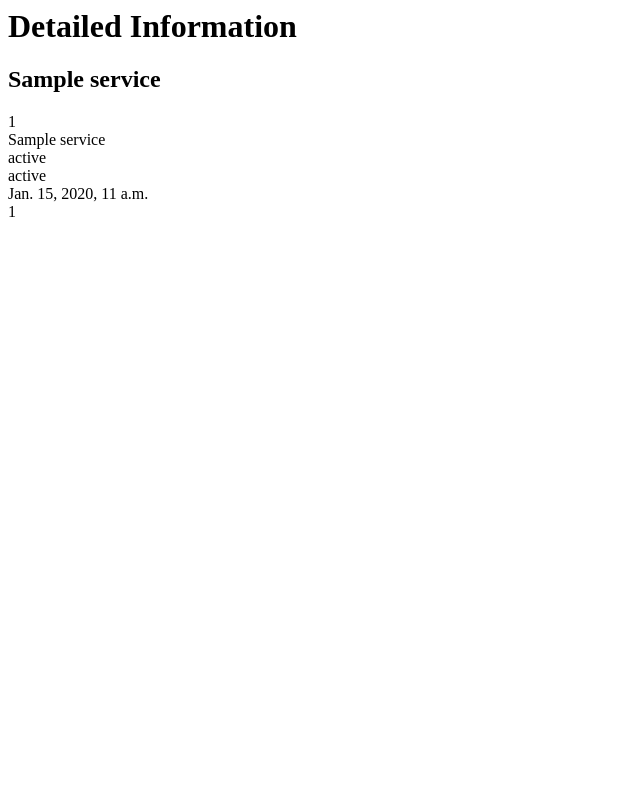
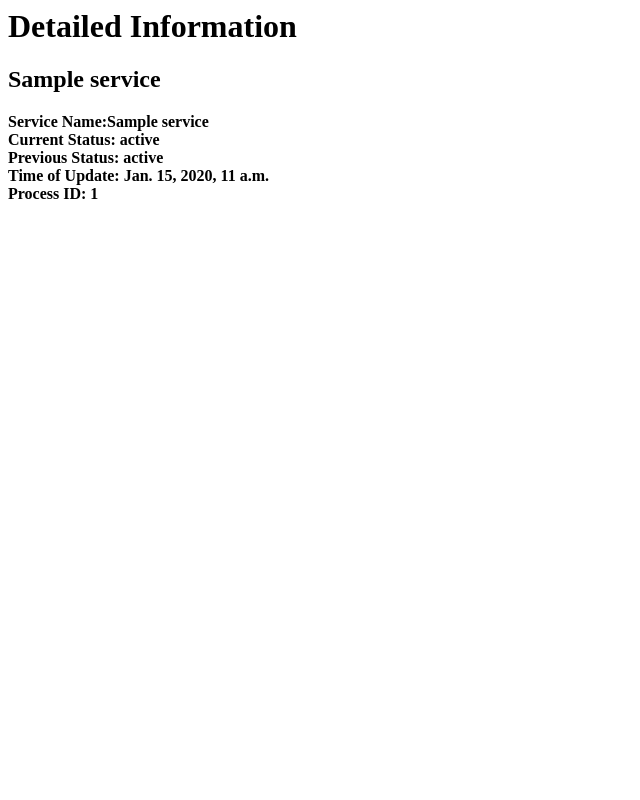
Before and after one commit to kamalteja/PICloud, a Django app: a page that uses templates/detail.html in a window 1280 px wide. Shown: the whole page, without its empty margins (0-640 px from the left). Run offline with Django 3.2, Linux system fonts and the light colour scheme; tables that the repository leaves empty hold one stand-in row (values such as "Sample post").

Commit message:
Added PID parser and updated status fields

```diff
--- a/services/models.py
+++ b/services/models.py
@@ -7,10 +7,10 @@ from django.core.urlresolvers import reverse
 
 class services(models.Model):
 	service_name = models.CharField(max_length = 40)
-	current_status = models.CharField(max_length = 5)
-	prev_status = models.CharField(max_length = 5)
+	current_status = models.CharField(max_length = 15)
+	prev_status = models.CharField(max_length = 15)
 	last_updated_time = models.DateTimeField(auto_now=False, auto_now_add=True)
-	pid = models.IntegerField(blank=True, default=0)
+	pid = models.TextField()
 
 
 	def __unicode__(self):
--- a/services/views.py
+++ b/services/views.py
@@ -34,18 +34,31 @@ def services_list(request):		#Listing the services
 	# 	"title": "Authentication Required"
 	# 	}
 
-	service = subprocess.Popen(["service","--status-all"], stdout=subprocess.PIPE)
-	service_data = service.communicate()[0]
+	py_shell = subprocess.Popen(["service","--status-all"], stdout=subprocess.PIPE)
+	service_data = py_shell.communicate()[0]
 	contentToArray=re.findall(r'\s*\[\s+(\+|\-)\s+\]\s+(.*)\s*', service_data)
-	for x in contentToArray:
-	 	get_service = services.objects.filter(service_name=x[1])
+	for service_status in contentToArray:
+		py_shell = subprocess.Popen(["pgrep",service_status[1]], stdout=subprocess.PIPE)
+	 	service_pid = re.sub(r'(\d)\n(\d)', r'\1,\2',py_shell.communicate()[0])
+	 	service_pid = re.sub(r'\n', '', service_pid)
+	 	if service_pid:
+	 		pass
+	 	else:
+	 		service_pid = 0
+	 	if service_status[0] == "+":
+	 		current_service_status = "UP"
+	 	elif service_status[0] == "-":
+	 		current_service_status = "DOWN"
+	 	else:
+	 		current_service_status = "NOT DEFINED"
+	 	get_service = services.objects.filter(service_name=service_status[1])
 	 	if get_service:
 	 		for obj in get_service:
 	 			# print "id: %s, service: %s, status: %s, time: %s" %(obj.id, obj.service_name, obj.current_status, obj.last_updated_time)
-		 		ser = services(id=obj.id, service_name=obj.service_name, current_status=x[0], prev_status='tesst', last_updated_time=timezone.now(), pid=0)
+		 		ser = services(id=obj.id, service_name=obj.service_name, current_status=current_service_status, prev_status=obj.current_status, last_updated_time=timezone.now(), pid=service_pid)
 		 		ser.save(force_update=True)
 	 	else:
-	 		services.objects.create(service_name=x[1], current_status=x[0], prev_status=x[0])
+	 		services.objects.create(service_name=service_status[1], current_status=current_service_status, prev_status=current_service_status, pid=service_pid)
 	 		pass
 	service_list = services.objects.all()
 	list_data = {
--- a/templates/detail.html
+++ b/templates/detail.html
@@ -7,13 +7,11 @@
 <h1>{{header}}</h1>
 <h2>{{Service_title}}</h2>
 
-{{App.id}}<br>
-{{App.service_name}}<br>
-{{App.current_status}}<br>
-{{App.prev_status}}<br>
-{{App.last_updated_time}}<br>
-{{App.pid}}<br><br>
-
+<b>Service Name:</b><b>{{App.service_name}}<br></b>
+<b>Current Status: </b><b>{{App.current_status}}<br></b>
+<b>Previous Status: </b><b>{{App.prev_status}}<br></b>
+<b>Time of Update: </b><b>{{App.last_updated_time}}<br></b>
+<b>Process ID: </b><b>{{App.pid}}<br><br></b>
 
 </body>
 </html>
```
Also changed, not shown: test.py (added, +15 -0 lines), services/migrations/0002_auto_20160514_1541.py (added), services/migrations/0003_auto_20160514_1605.py (added), 5 other files.
